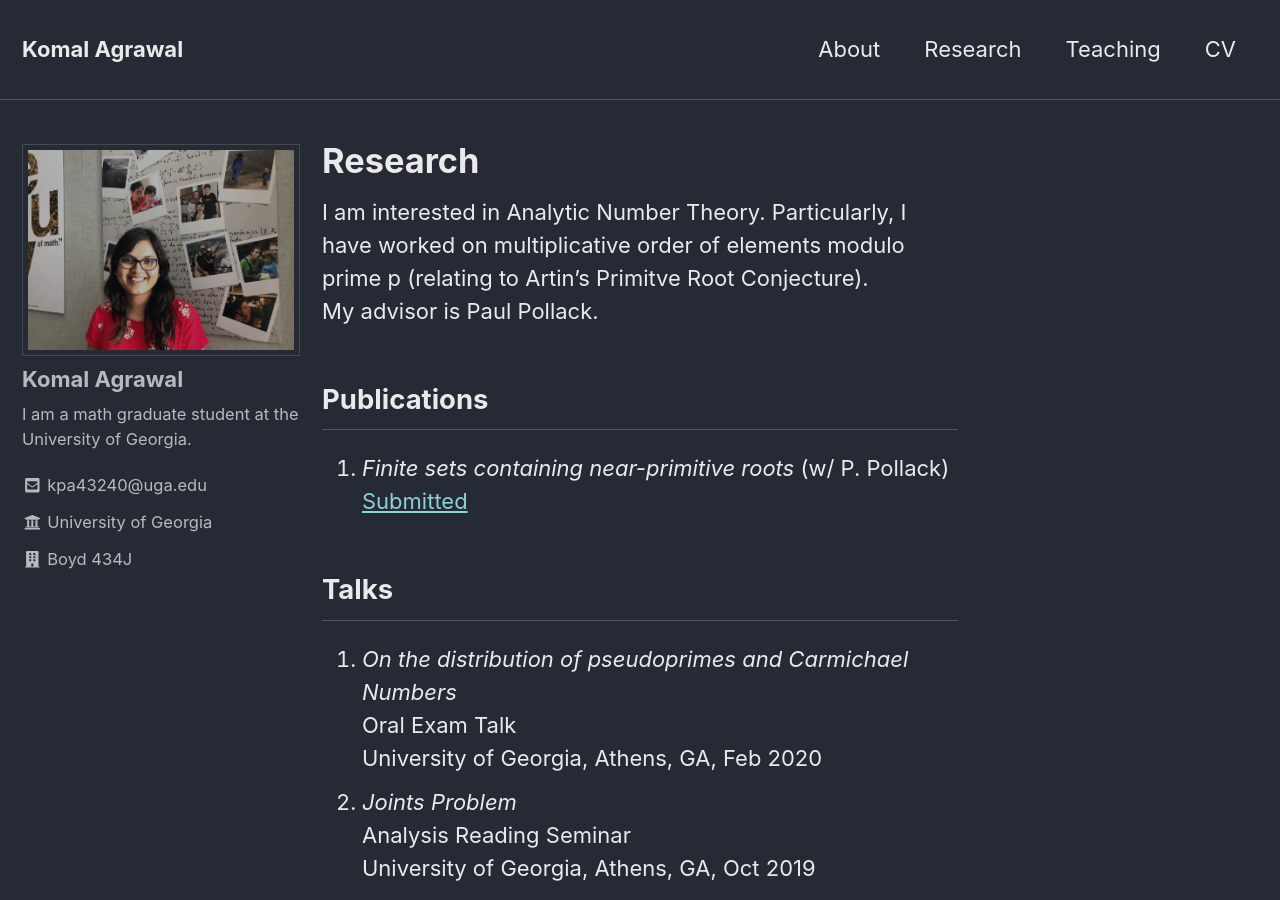
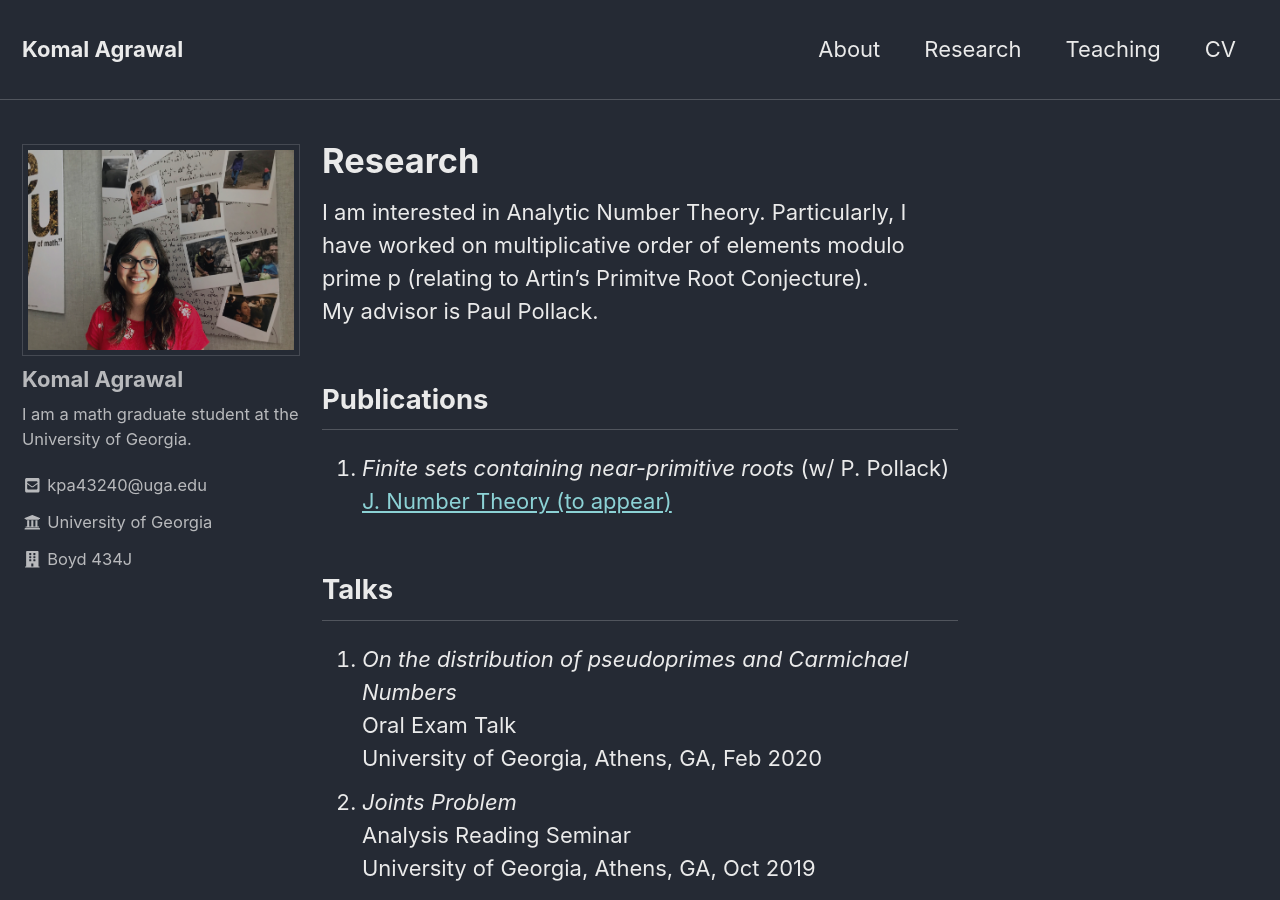
Before and after one commit to komala033/komala033.github.io, a Jekyll site: the page built from research.md, in a window 1280 px wide and 900 px high. Built offline with Jekyll 4.4.1, drawn with Linux system fonts in a browser that asks for light colours; nearby versions of some CDN libraries.

Commit message:
Updated paper status

```diff
--- a/research.md
+++ b/research.md
@@ -8,7 +8,7 @@ My advisor is Paul Pollack.
 
 ## Publications
 1. *Finite sets containing near-primitive roots* (w/ P. Pollack) <br/>
-   <a href="https://arxiv.org/abs/2006.15200" target="_blank">Submitted</a>
+   <a href="https://arxiv.org/abs/2006.15200" target="_blank">J. Number Theory (to appear)</a>
 
 ## Talks
 1. *On the distribution of pseudoprimes and Carmichael Numbers*
```
